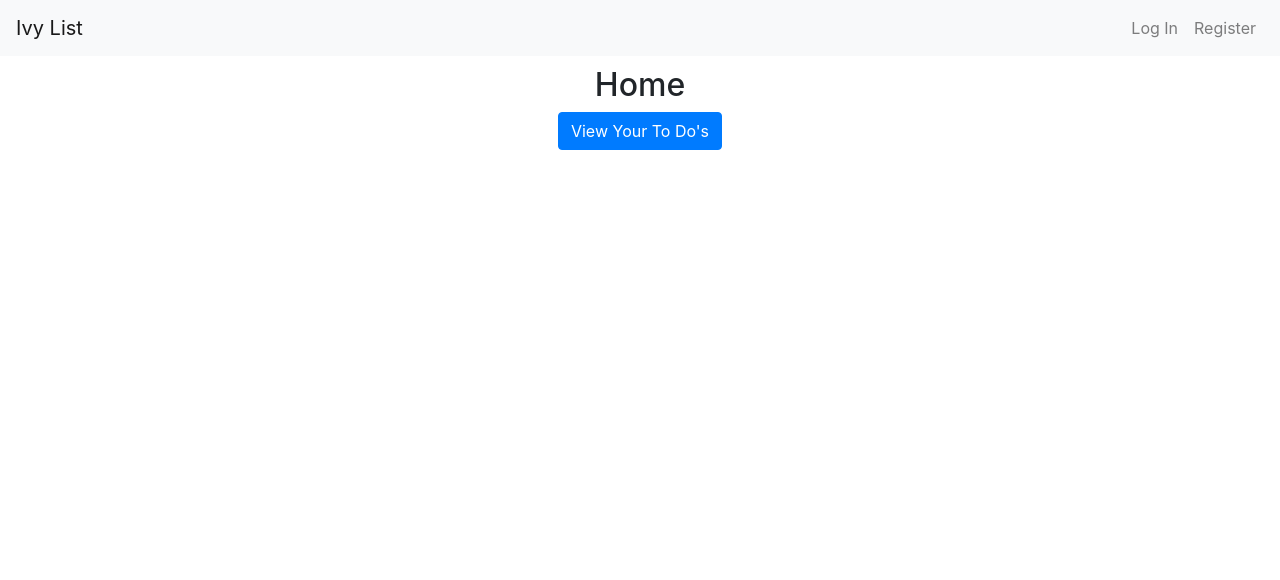
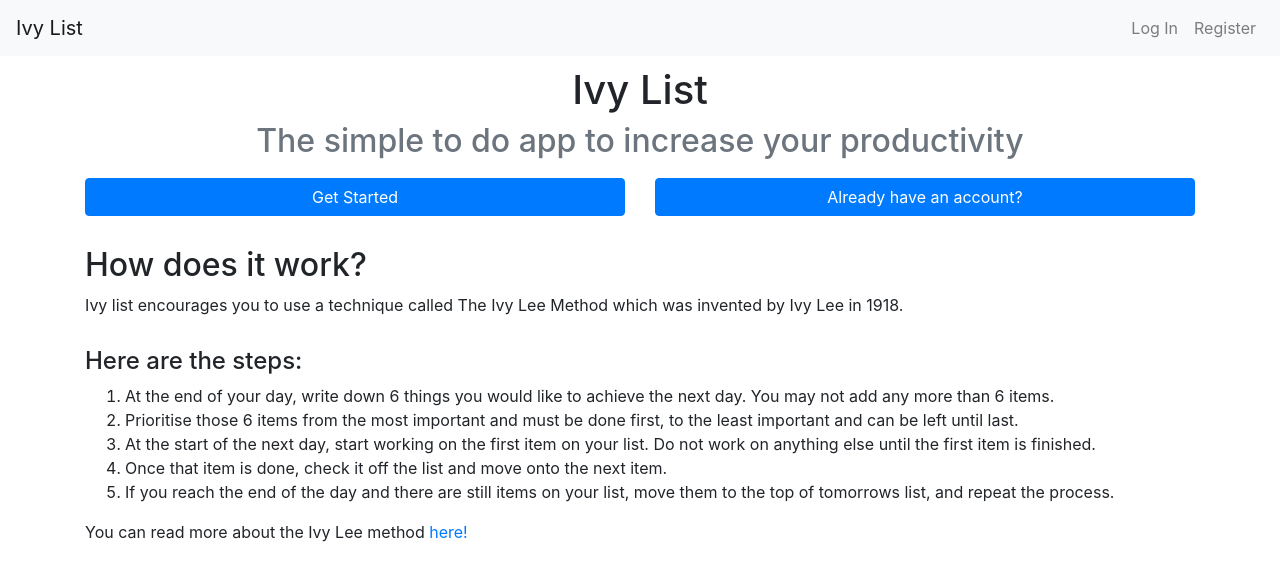
Before and after one commit to TobySuch/ivy-list, a Vue app in the folder frontend/: page / in a window 1280 px wide. Shown: the top 580 px of the page. Built offline with nearby package versions, Linux system fonts and the light colour scheme; no server answers.

Commit message:
Add content to home page

```diff
--- a/frontend/src/App.vue
+++ b/frontend/src/App.vue
@@ -3,6 +3,7 @@
     <nav class="navbar navbar-expand-lg navbar-light bg-light">
       <span class="navbar-brand point_cursor" @click="redirectToHome">Ivy List</span>
       <div v-if="loggedIn" class="navbar-nav ml-auto">
+        <span class="nav-link point_cursor" @click="redirectToToDos">Your List</span>
         <span class="nav-link point_cursor" @click="logout">Log Out</span>
       </div>
       <div v-else class="navbar-nav ml-auto">
@@ -41,6 +42,11 @@ export default {
     redirectToHome: function() {
       if (this.$route.name !=="Home") {
         this.$router.push("/");
+      }
+    },
+    redirectToToDos: function() {
+      if (this.$route.name !=="To Do") {
+        this.$router.push("/todo");
       }
     },
     logout: function() {
--- a/frontend/src/views/HomeView.vue
+++ b/frontend/src/views/HomeView.vue
@@ -1,7 +1,29 @@
 <template>
   <div>
-    <h2>Home</h2>
-    <button class="btn btn-primary" @click="redirectToToDos">View Your To Do's</button>
+    <h1>Ivy List</h1>
+    <h2 class="text-muted">The simple to do app to increase your productivity</h2>
+    <div class=row>
+      <div class="col-sm">
+        <button class="btn btn-block btn-primary" @click="$parent.redirectToRegister">Get Started</button>
+      </div>
+      <div class="col-sm">
+        <button class="btn btn-block btn-primary" @click="$parent.redirectToToDos">Already have an account?</button>
+      </div>
+    </div>
+    <div id="description" class="text-left">
+      <h2 class="heading-break">How does it work?</h2>
+      <p>Ivy list encourages you to use a technique called The Ivy Lee Method which was invented by Ivy Lee in 1918.</p>
+
+      <h4 class="heading-break">Here are the steps:</h4>
+      <ol>
+        <li>At the end of your day, write down 6 things you would like to achieve the next day. You may not add any more than 6 items.</li>
+        <li>Prioritise those 6 items from the most important and must be done first, to the least important and can be left until last.</li>
+        <li>At the start of the next day, start working on the first item on your list. Do not work on anything else until the first item is finished.</li>
+        <li>Once that item is done, check it off the list and move onto the next item.</li>
+        <li>If you reach the end of the day and there are still items on your list, move them to the top of tomorrows list, and repeat the process.</li>
+      </ol>
+      <p>You can read more about the Ivy Lee method <a target="_blank" href="https://www.businessinsider.com/ivy-lee-method-productivity-2018-9?r=US&IR=T">here!</a></p>
+    </div>
   </div>
 </template>
 
@@ -17,4 +39,10 @@ export default {
 </script>
 
 <style scoped>
+  .btn {
+    margin-top: 10px;
+  }
+  .heading-break {
+    margin-top: 30px;
+  }
 </style>
```
